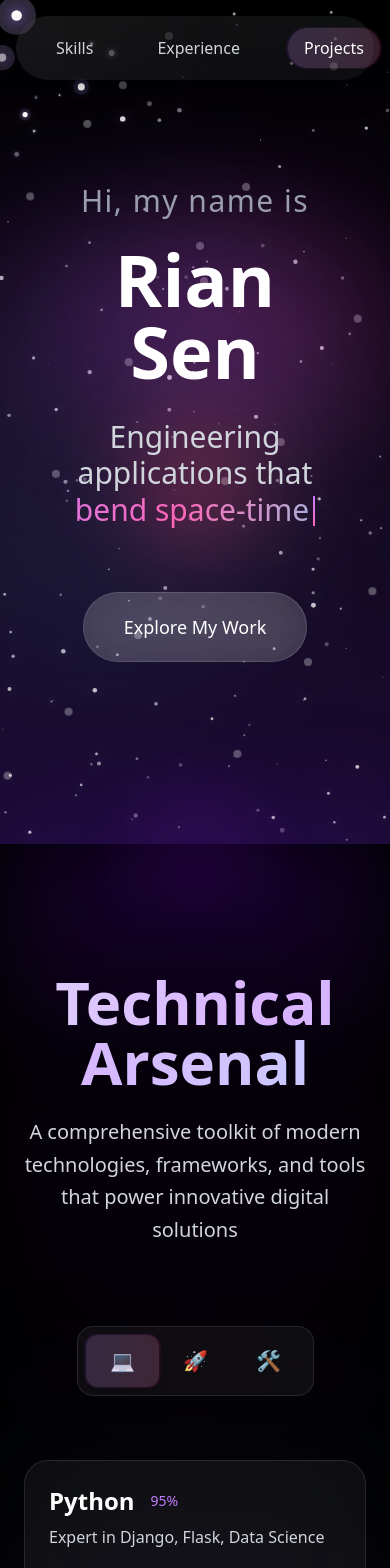
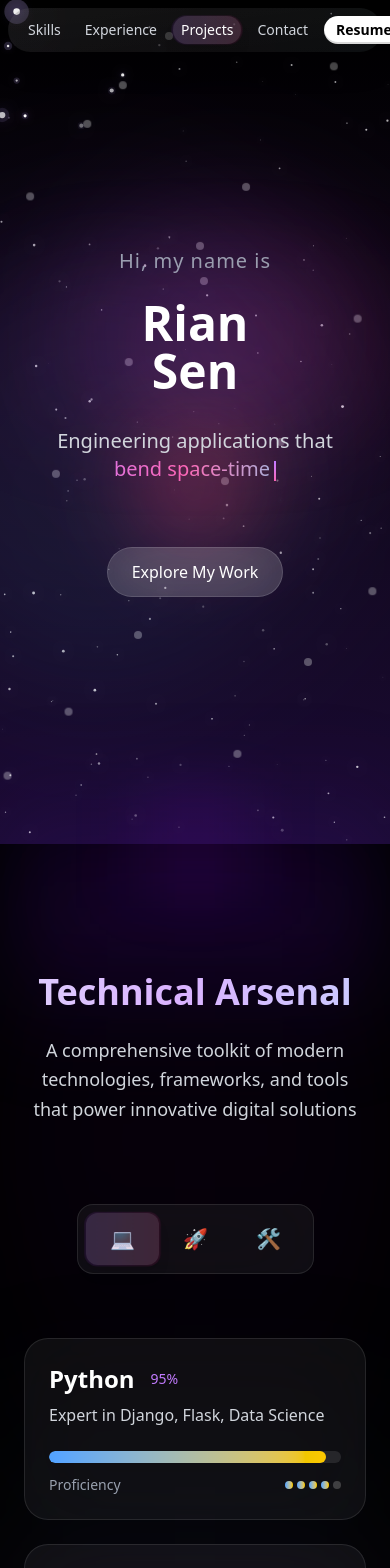
Before and after one commit to senmajur/Personal, a Next.js app: page / in a window 390 px wide. Shown: the top 1568 px of the page. Built offline with nearby package versions, Linux system fonts and the light colour scheme.

Commit message:
feat: improve mobile responsiveness for navigation, hero, projects, and star background

```diff
--- a/src/components/Contact.tsx
+++ b/src/components/Contact.tsx
@@ -57,14 +57,14 @@ const Contact = (): React.JSX.Element => {
 
       <div className="max-w-4xl mx-auto text-center relative z-10">
         <div className={`mb-16 transition-all duration-600 ${isVisible ? 'opacity-100 translate-y-0' : 'opacity-0 translate-y-16'}`}>
-          <h3 className="text-5xl md:text-6xl font-bold mb-6">
+          <h3 className="text-3xl sm:text-5xl md:text-6xl font-bold mb-6">
             Feeling{' '}
             <span className="bg-gradient-to-r from-purple-400 via-pink-400 to-cyan-400 bg-clip-text text-transparent animate-gradient-shift bg-[length:200%_200%]">
               star-struck
             </span>
             ? Contact me!
           </h3>
-          <p className="text-xl text-gray-300 leading-relaxed">
+          <p className="text-lg sm:text-xl text-gray-300 leading-relaxed">
             I&apos;m looking for internships for summer 2025!<br />
             Or just feel free to reach out to chat about technology and innovation.
           </p>
--- a/src/components/Experience.tsx
+++ b/src/components/Experience.tsx
@@ -105,12 +105,12 @@ const Experience = (): React.JSX.Element => {
       <div className="max-w-7xl mx-auto relative z-10">
         {/* Header */}
         <div className={`text-center mb-20 transition-all duration-600 ${isVisible ? 'opacity-100 translate-y-0' : 'opacity-0 translate-y-16'}`}>
-          <h3 className="text-6xl md:text-7xl font-bold mb-6">
+          <h3 className="text-4xl sm:text-6xl md:text-7xl font-bold mb-6">
             <span className="bg-gradient-to-r from-slate-200 via-purple-300 to-blue-200 bg-clip-text text-transparent animate-gradient-shift bg-[length:200%_200%]">
               Professional Journey
             </span>
           </h3>
-          <p className="text-xl text-gray-300 max-w-3xl mx-auto leading-relaxed">
+          <p className="text-lg sm:text-xl text-gray-300 max-w-3xl mx-auto leading-relaxed">
             A timeline of growth, innovation, and impactful contributions across
             diverse technology and leadership roles
           </p>
--- a/src/components/Hero.tsx
+++ b/src/components/Hero.tsx
@@ -13,13 +13,13 @@ const Hero = (): React.JSX.Element => {
       {/* Main Content */}
       <div className="text-center max-w-4xl mx-auto relative z-20">
         <div className="animate-fade-in-up">
-          <h6 className="text-3xl text-gray-400 mb-6 tracking-wider opacity-0 animate-fade-in-delayed-1">
+          <h6 className="text-xl sm:text-3xl text-gray-400 mb-6 tracking-wider opacity-0 animate-fade-in-delayed-1">
             Hi, my name is
           </h6>
         </div>
 
         <div className="animate-fade-in-up-delayed">
-          <h1 className="text-7xl md:text-9xl font-bold mb-8 opacity-0 animate-text-reveal relative">
+          <h1 className="text-5xl sm:text-7xl md:text-9xl font-bold mb-8 opacity-0 animate-text-reveal relative">
             <span className="block animate-slide-up-1">Rian</span>
             <span className="block animate-slide-up-2">Sen</span>
             <div className="absolute inset-0 bg-gradient-to-r from-purple-500/20 to-pink-500/20 blur-3xl -z-10 animate-glow-pulse"></div>
@@ -27,7 +27,7 @@ const Hero = (): React.JSX.Element => {
         </div>
 
         <div className="animate-fade-in-up-delayed-2">
-          <h3 className="text-3xl md:text-4xl text-gray-300 mb-10 opacity-0 animate-fade-in-delayed-2">
+          <h3 className="text-xl sm:text-3xl md:text-4xl text-gray-300 mb-10 opacity-0 animate-fade-in-delayed-2">
             Engineering applications that{' '}
             <TypewriterText />
           </h3>
@@ -35,7 +35,7 @@ const Hero = (): React.JSX.Element => {
 
         {/* Animated CTA Button */}
         <div className="mt-16 opacity-0 animate-fade-in-delayed-3">
-          <button className="group relative px-10 py-5 rounded-full bg-white/10 backdrop-blur-xl border border-white/20 text-white text-lg font-medium hover:bg-white/20 transition-all duration-500 hover:scale-105 hover:shadow-[0_20px_40px_rgba(139,92,246,0.3)]">
+          <button className="group relative px-6 sm:px-10 py-3 sm:py-5 rounded-full bg-white/10 backdrop-blur-xl border border-white/20 text-white text-base sm:text-lg font-medium hover:bg-white/20 transition-all duration-500 hover:scale-105 hover:shadow-[0_20px_40px_rgba(139,92,246,0.3)]">
             <span className="relative z-10">Explore My Work</span>
             <div className="absolute inset-0 rounded-full bg-gradient-to-r from-purple-500 to-pink-500 opacity-0 group-hover:opacity-20 transition-opacity duration-500"></div>
             <div className="absolute inset-0 rounded-full bg-white/5 backdrop-blur-xl"></div>
--- a/src/components/Navigation.tsx
+++ b/src/components/Navigation.tsx
@@ -62,12 +62,12 @@ const Navigation = (): React.JSX.Element => {
   ]
 
   return (
-    <nav className="fixed top-4 left-0 right-0 z-50 pointer-events-none">
-      <div className="mx-auto max-w-6xl px-4 sm:px-6 pointer-events-auto">
+    <nav className="fixed top-2 sm:top-4 left-0 right-0 z-50 pointer-events-none">
+      <div className="mx-auto max-w-6xl px-2 sm:px-4 lg:px-6 pointer-events-auto">
         <div
           className={`
             relative rounded-full backdrop-blur-2xl
-            shadow-[0_8px_32px_rgba(0,0,0,0.3)] flex items-center justify-between px-6 py-3
+            shadow-[0_8px_32px_rgba(0,0,0,0.3)] flex items-center justify-between px-3 sm:px-6 py-2 sm:py-3
             transition-all duration-500 hover:shadow-[0_12px_40px_rgba(139,92,246,0.15)]
             ${scrolled ? 'bg-white/[0.08]' : 'bg-white/[0.05]'}
           `}
@@ -83,13 +83,13 @@ const Navigation = (): React.JSX.Element => {
           {/* Additional Frosted Layer */}
           <div className="absolute inset-0 rounded-full bg-gradient-to-br from-white/[0.03] to-transparent opacity-80"></div>
 
-          <div className="flex-1 flex items-center justify-center gap-8 relative z-10">
+          <div className="flex-1 flex items-center justify-center gap-2 sm:gap-8 relative z-10">
             {navItems.map((item) => (
               <button
                 key={item.id}
                 onClick={() => scrollToSection(item.id)}
                 className={`
-                  relative px-4 py-2 rounded-full font-medium transition-all duration-300
+                  relative px-2 sm:px-4 py-1 sm:py-2 rounded-full font-medium transition-all duration-300 text-sm sm:text-base
                   ${activeSection === item.id
                     ? 'text-white bg-white/10 shadow-lg'
                     : 'text-gray-300 hover:text-white hover:bg-white/5'
@@ -127,7 +127,7 @@ const Navigation = (): React.JSX.Element => {
           {/* Enhanced Resume Button */}
           <a
             href="#resume"
-            className="group relative ml-6 inline-flex items-center justify-center bg-white text-black px-6 py-2 rounded-full font-semibold shadow-[inset_0_-2px_0_rgba(0,0,0,0.15)] hover:shadow-[inset_0_-2px_0_rgba(0,0,0,0.25)] transition-all duration-300 hover:scale-105 hover:bg-gray-100"
+            className="group relative ml-2 sm:ml-6 inline-flex items-center justify-center bg-white text-black px-3 sm:px-6 py-1 sm:py-2 rounded-full font-semibold shadow-[inset_0_-2px_0_rgba(0,0,0,0.15)] hover:shadow-[inset_0_-2px_0_rgba(0,0,0,0.25)] transition-all duration-300 hover:scale-105 hover:bg-gray-100 text-sm sm:text-base"
           >
             <span className="relative z-10">Resume</span>
 
--- a/src/components/Projects.tsx
+++ b/src/components/Projects.tsx
@@ -145,12 +145,12 @@ const Projects = (): React.JSX.Element => {
       <div className="max-w-7xl mx-auto relative z-10">
         {/* Header */}
         <div className={`text-center mb-20 transition-all duration-600 ${isVisible ? 'opacity-100 translate-y-0' : 'opacity-0 translate-y-16'}`}>
-          <h3 className="text-6xl md:text-7xl font-bold mb-6">
+          <h3 className="text-4xl sm:text-6xl md:text-7xl font-bold mb-6">
             <span className="bg-gradient-to-r from-slate-200 via-purple-300 to-blue-200 bg-clip-text text-transparent animate-gradient-shift bg-[length:200%_200%]">
               Featured Projects
             </span>
           </h3>
-          <p className="text-xl text-gray-300 max-w-3xl mx-auto leading-relaxed">
+          <p className="text-lg sm:text-xl text-gray-300 max-w-3xl mx-auto leading-relaxed">
             Innovative solutions that push technological boundaries and create
             meaningful impact in the digital landscape
           </p>
@@ -267,7 +267,7 @@ const ProjectDetails = ({ project }: ProjectDetailsProps) => {
   return (
     <div className="space-y-8">
       {/* Main Card */}
-      <div className="relative p-8 lg:p-12 rounded-3xl bg-white/5 backdrop-blur-2xl border border-white/10 overflow-hidden">
+      <div className="relative p-4 sm:p-8 lg:p-12 rounded-3xl bg-white/5 backdrop-blur-2xl border border-white/10 overflow-hidden">
 
         {/* Gradient Background */}
         <div className={`absolute inset-0 rounded-3xl bg-gradient-to-br ${project.gradient} opacity-40 animate-gradient-xy`}></div>
@@ -275,17 +275,17 @@ const ProjectDetails = ({ project }: ProjectDetailsProps) => {
         {/* Content */}
         <div className="relative z-10">
           {/* Header */}
-          <div className="flex items-start justify-between mb-8">
-            <div className="flex items-start gap-6">
-              <div className="w-20 h-20 rounded-2xl bg-white/10 backdrop-blur-xl border border-white/20 flex items-center justify-center">
-                <span className="text-3xl">{project.icon}</span>
+          <div className="flex flex-col lg:flex-row items-start gap-4 lg:gap-6 mb-6 lg:mb-8">
+            <div className="flex items-start gap-4 lg:gap-6 flex-1">
+              <div className="w-16 h-16 lg:w-20 lg:h-20 rounded-2xl bg-white/10 backdrop-blur-xl border border-white/20 flex items-center justify-center flex-shrink-0">
+                <span className="text-2xl lg:text-3xl">{project.icon}</span>
               </div>
-              <div>
-                <h3 className="text-4xl font-bold text-white mb-2">{project.title}</h3>
-                <h4 className="text-xl font-medium bg-gradient-to-r from-purple-400 to-pink-400 bg-clip-text text-transparent mb-3">
+              <div className="min-w-0 flex-1">
+                <h3 className="text-2xl lg:text-4xl font-bold text-white mb-2">{project.title}</h3>
+                <h4 className="text-lg lg:text-xl font-medium bg-gradient-to-r from-purple-400 to-pink-400 bg-clip-text text-transparent mb-3">
                   {project.subtitle}
                 </h4>
-                <div className="flex gap-6 text-sm text-gray-300">
+                <div className="flex gap-4 lg:gap-6 text-sm text-gray-300">
                   <div className="flex items-center gap-2">
                     <div className={`w-2 h-2 rounded-full ${
                       project.status === 'Live Production' ? 'bg-green-400' :
@@ -299,18 +299,18 @@ const ProjectDetails = ({ project }: ProjectDetailsProps) => {
             </div>
 
             {/* Action Buttons */}
-            <div className="flex gap-3">
-              <button className="px-6 py-3 rounded-xl bg-white/10 backdrop-blur-xl border border-white/20 text-white font-medium hover:bg-white/20 transition-all duration-300 hover:scale-105">
+            <div className="flex flex-col sm:flex-row gap-2 sm:gap-3">
+              <button className="px-4 sm:px-6 py-2 sm:py-3 rounded-xl bg-white/10 backdrop-blur-xl border border-white/20 text-white font-medium hover:bg-white/20 transition-all duration-300 hover:scale-105 text-sm sm:text-base">
                 Live Demo
               </button>
-              <button className="px-6 py-3 rounded-xl bg-gradient-to-r from-purple-500 to-pink-500 text-white font-medium hover:shadow-lg transition-all duration-300 hover:scale-105">
+              <button className="px-4 sm:px-6 py-2 sm:py-3 rounded-xl bg-gradient-to-r from-purple-500 to-pink-500 text-white font-medium hover:shadow-lg transition-all duration-300 hover:scale-105 text-sm sm:text-base">
                 View Code
               </button>
             </div>
           </div>
 
           {/* Tab Navigation */}
-          <div className="flex gap-2 mb-8 p-1 rounded-xl bg-white/5 backdrop-blur-xl border border-white/10">
+          <div className="flex gap-1 sm:gap-2 mb-6 lg:mb-8 p-1 rounded-xl bg-white/5 backdrop-blur-xl border border-white/10 overflow-x-auto">
             {[
               { id: 'overview', label: 'Overview' },
               { id: 'features', label: 'Features' },
@@ -320,7 +320,7 @@ const ProjectDetails = ({ project }: ProjectDetailsProps) => {
               <button
                 key={tab.id}
                 onClick={() => setActiveTab(tab.id)}
-                className={`px-6 py-3 rounded-lg font-medium transition-all duration-300 ${
+                className={`px-3 sm:px-6 py-2 sm:py-3 rounded-lg font-medium transition-all duration-300 whitespace-nowrap text-sm sm:text-base ${
                   activeTab === tab.id
                     ? 'bg-white/20 text-white shadow-lg'
                     : 'text-gray-300 hover:text-white hover:bg-white/10'
--- a/src/components/Skills.tsx
+++ b/src/components/Skills.tsx
@@ -70,12 +70,12 @@ const Skills = (): React.JSX.Element => {
       <div className="max-w-7xl mx-auto relative z-10">
         {/* Header */}
         <div className={`text-center mb-20 transition-all duration-600 ${isVisible ? 'opacity-100 translate-y-0' : 'opacity-0 translate-y-16'}`}>
-          <h3 className="text-6xl md:text-7xl font-bold mb-6">
+          <h3 className="text-4xl sm:text-6xl md:text-7xl font-bold mb-6">
             <span className="bg-gradient-to-r from-slate-200 via-purple-300 to-blue-200 bg-clip-text text-transparent animate-gradient-shift bg-[length:200%_200%]">
               Technical Arsenal
             </span>
           </h3>
-          <p className="text-xl text-gray-300 max-w-3xl mx-auto leading-relaxed">
+          <p className="text-lg sm:text-xl text-gray-300 max-w-3xl mx-auto leading-relaxed">
             A comprehensive toolkit of modern technologies, frameworks, and tools
             that power innovative digital solutions
           </p>
--- a/src/components/StarBackground.tsx
+++ b/src/components/StarBackground.tsx
@@ -70,7 +70,10 @@ const StarBackground = (): React.JSX.Element => {
 
     const stars: Star[] = new Array(STAR_COUNT).fill(0).map(() => {
       const depth = seededRandom()
-      const baseRadius = 0.3 + depth * 1.8 + seededRandom() * 0.4
+      // Scale down star size on mobile
+      const isMobile = window.innerWidth < 768
+      const sizeFactor = isMobile ? 0.6 : 1.0
+      const baseRadius = (0.3 + depth * 1.8 + seededRandom() * 0.4) * sizeFactor
       const x = seededRandom() * (canvas.width / DPR)
       const y = seededRandom() * (canvas.height / DPR)
       const speedVariation = seededRandom() * 0.6 - 0.3
```
